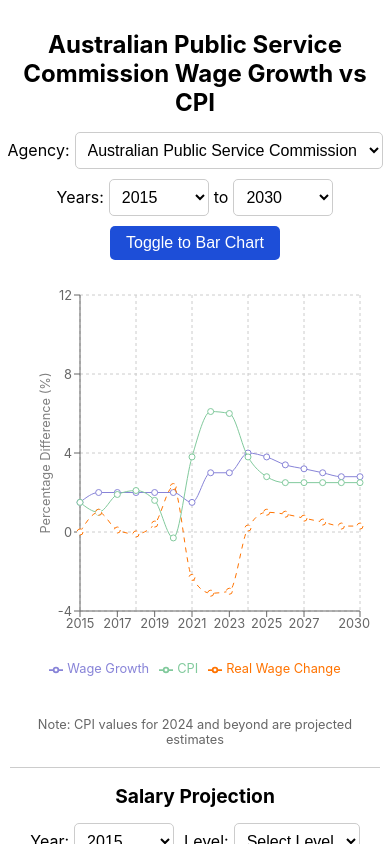
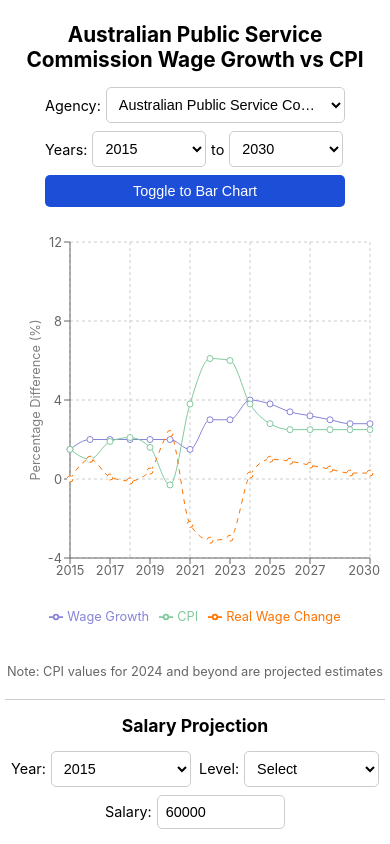
Before and after one commit to ashah12/aps-vs-cpi, a React (Create React App) app: page / in a window 390 px wide. Shown: the top 844 px of the page. Built offline with nearby package versions, Linux system fonts and the light colour scheme.

Commit message:
Fixed layout for mobile

```diff
--- a/src/App.js
+++ b/src/App.js
@@ -316,17 +316,17 @@
   return (
     <div style={{
       width: '100%',
-      padding: '10px',
+      padding: '5px',
       maxWidth: '100%',
       margin: '0 auto',
       overflowX: 'hidden',
       boxSizing: 'border-box'
     }}>
       <h2 style={{
-        fontSize: 'clamp(1.5rem, 4vw, 2rem)',
+        fontSize: 'clamp(1.3rem, 4vw, 1.8rem)',
         marginBottom: '15px',
         textAlign: 'center',
-        padding: '0 10px'
+        padding: '0 5px'
       }}>
         {AGENCIES[selectedAgency].name} Wage Growth vs CPI
       </h2>
@@ -336,20 +336,23 @@
         display: 'flex',
         flexDirection: 'row',
         flexWrap: 'wrap',
-        gap: '10px',
+        gap: '8px',
         marginBottom: '15px',
         justifyContent: 'center',
-        alignItems: 'center'
+        alignItems: 'center',
+        padding: '0 5px'
       }}>
         {/* Agency Selector */}
         <div style={{
           display: 'flex',
           alignItems: 'center',
           gap: '5px',
-          flex: '0 1 auto'
+          flex: '1 1 auto',
+          minWidth: '150px',
+          maxWidth: '300px'
         }}>
           <span style={{
-            fontSize: 'clamp(1rem, 3vw, 1.2rem)',
+            fontSize: 'clamp(0.9rem, 3vw, 1.1rem)',
             whiteSpace: 'nowrap'
           }}>Agency:</span>
           <select
@@ -357,11 +360,14 @@
             onChange={e => setSelectedAgency(e.target.value)}
             style={{
               padding: '8px',
-              fontSize: 'clamp(1rem, 3vw, 1.2rem)',
+              fontSize: 'clamp(0.9rem, 3vw, 1.1rem)',
               borderRadius: '5px',
               border: '1px solid #ccc',
               backgroundColor: '#fff',
-              minWidth: '200px'
+              width: '100%',
+              maxWidth: '100%',
+              overflow: 'hidden',
+              textOverflow: 'ellipsis'
             }}
           >
             {Object.keys(AGENCIES).map(agency => (
@@ -375,23 +381,25 @@
           display: 'flex',
           alignItems: 'center',
           gap: '5px',
-          flex: '0 1 auto'
+          flex: '1 1 auto',
+          minWidth: '150px',
+          maxWidth: '300px'
         }}>
           <span style={{
-            fontSize: 'clamp(1rem, 3vw, 1.2rem)',
+            fontSize: 'clamp(0.9rem, 3vw, 1.1rem)',
             whiteSpace: 'nowrap'
           }}>Years:</span>
-          <div style={{ display: 'flex', gap: '5px' }}>
+          <div style={{ display: 'flex', gap: '5px', width: '100%' }}>
             <select
               value={startYear}
               onChange={e => setStartYear(Number(e.target.value))}
               style={{
                 padding: '8px',
-                fontSize: 'clamp(1rem, 3vw, 1.2rem)',
+                fontSize: 'clamp(0.9rem, 3vw, 1.1rem)',
                 borderRadius: '5px',
                 border: '1px solid #ccc',
                 backgroundColor: '#fff',
-                minWidth: '100px'
+                width: '45%'
               }}
             >
               {yearOptions.map(year => (
@@ -399,7 +407,7 @@
               ))}
             </select>
             <span style={{
-              fontSize: 'clamp(1rem, 3vw, 1.2rem)',
+              fontSize: 'clamp(0.9rem, 3vw, 1.1rem)',
               display: 'flex',
               alignItems: 'center'
             }}>to</span>
@@ -408,11 +416,11 @@
               onChange={e => setEndYear(Number(e.target.value))}
               style={{
                 padding: '8px',
-                fontSize: 'clamp(1rem, 3vw, 1.2rem)',
+                fontSize: 'clamp(0.9rem, 3vw, 1.1rem)',
                 borderRadius: '5px',
                 border: '1px solid #ccc',
                 backgroundColor: '#fff',
-                minWidth: '100px'
+                width: '45%'
               }}
             >
               {yearOptions.map(year => (
@@ -432,8 +440,9 @@
             border: 'none',
             borderRadius: '5px',
             cursor: 'pointer',
-            fontSize: 'clamp(1rem, 3vw, 1.2rem)',
-            minWidth: '120px'
+            fontSize: 'clamp(0.9rem, 3vw, 1.1rem)',
+            width: '100%',
+            maxWidth: '300px'
           }}
         >
           Toggle to {chartType === 'line' ? 'Bar' : 'Line'} Chart
@@ -445,7 +454,7 @@
         width: '100%',
         height: 'clamp(300px, 50vh, 500px)',
         marginBottom: '20px',
-        padding: '0 10px',
+        padding: '0 5px',
         boxSizing: 'border-box'
       }}>
         <ResponsiveContainer width="100%" height="100%">
@@ -577,10 +586,10 @@
         marginTop: '20px',
         borderTop: '1px solid #ccc',
         paddingTop: '15px',
-        padding: '0 10px'
+        padding: '0 5px'
       }}>
         <h2 style={{
-          fontSize: 'clamp(1.2rem, 3vw, 1.5rem)',
+          fontSize: 'clamp(1.1rem, 3vw, 1.4rem)',
           marginBottom: '15px',
           textAlign: 'center'
         }}>
@@ -592,7 +601,7 @@
           display: 'flex',
           flexDirection: 'row',
           flexWrap: 'wrap',
-          gap: '10px',
+          gap: '8px',
           marginBottom: '15px',
           justifyContent: 'center',
           alignItems: 'center'
@@ -600,10 +609,13 @@
           <div style={{
             display: 'flex',
             alignItems: 'center',
-            gap: '5px'
+            gap: '5px',
+            flex: '1 1 auto',
+            minWidth: '120px',
+            maxWidth: '180px'
           }}>
             <span style={{
-              fontSize: 'clamp(1rem, 3vw, 1.2rem)',
+              fontSize: 'clamp(0.9rem, 3vw, 1.1rem)',
               whiteSpace: 'nowrap'
             }}>Year:</span>
             <select
@@ -611,11 +623,11 @@
               onChange={(e) => setProjectionStartYear(Number(e.target.value))}
               style={{
                 padding: '8px',
-                fontSize: 'clamp(1rem, 3vw, 1.2rem)',
+                fontSize: 'clamp(0.9rem, 3vw, 1.1rem)',
                 borderRadius: '5px',
                 border: '1px solid #ccc',
                 backgroundColor: '#fff',
-                minWidth: '100px'
+                width: '100%'
               }}
             >
               {yearOptions.map(year => (
@@ -628,10 +640,13 @@
           <div style={{
             display: 'flex',
             alignItems: 'center',
-            gap: '5px'
+            gap: '5px',
+            flex: '1 1 auto',
+            minWidth: '120px',
+            maxWidth: '180px'
           }}>
             <span style={{
-              fontSize: 'clamp(1rem, 3vw, 1.2rem)',
+              fontSize: 'clamp(0.9rem, 3vw, 1.1rem)',
               whiteSpace: 'nowrap'
             }}>Level:</span>
             <select
@@ -639,14 +654,14 @@
               onChange={handleAPSLevelChange}
               style={{
                 padding: '8px',
-                fontSize: 'clamp(1rem, 3vw, 1.2rem)',
+                fontSize: 'clamp(0.9rem, 3vw, 1.1rem)',
                 borderRadius: '5px',
                 border: '1px solid #ccc',
                 backgroundColor: '#fff',
-                minWidth: '100px'
+                width: '100%'
               }}
             >
-              <option value="">Select Level</option>
+              <option value="">Select</option>
               {SALARY_DATA[selectedAgency] && Object.keys(SALARY_DATA[selectedAgency]).map(level => (
                 <option key={level} value={level}>{level}</option>
               ))}
@@ -658,10 +673,13 @@
             <div style={{
               display: 'flex',
               alignItems: 'center',
-              gap: '5px'
+              gap: '5px',
+              flex: '1 1 auto',
+              minWidth: '120px',
+              maxWidth: '180px'
             }}>
               <span style={{
-                fontSize: 'clamp(1rem, 3vw, 1.2rem)',
+                fontSize: 'clamp(0.9rem, 3vw, 1.1rem)',
                 whiteSpace: 'nowrap'
               }}>Step:</span>
               <select
@@ -669,11 +687,11 @@
                 onChange={handleAPSStepChange}
                 style={{
                   padding: '8px',
-                  fontSize: 'clamp(1rem, 3vw, 1.2rem)',
+                  fontSize: 'clamp(0.9rem, 3vw, 1.1rem)',
                   borderRadius: '5px',
                   border: '1px solid #ccc',
                   backgroundColor: '#fff',
-                  minWidth: '100px'
+                  width: '100%'
                 }}
               >
                 {SALARY_DATA[selectedAgency][selectedAPSLevel] &&
@@ -687,10 +705,13 @@
           <div style={{
             display: 'flex',
             alignItems: 'center',
-            gap: '5px'
+            gap: '5px',
+            flex: '1 1 auto',
+            minWidth: '120px',
+            maxWidth: '180px'
           }}>
             <span style={{
-              fontSize: 'clamp(1rem, 3vw, 1.2rem)',
+              fontSize: 'clamp(0.9rem, 3vw, 1.1rem)',
               whiteSpace: 'nowrap'
             }}>Salary:</span>
             <input
@@ -699,11 +720,11 @@
               onChange={(e) => setStartingSalary(Number(e.target.value))}
               style={{
                 padding: '8px',
-                fontSize: 'clamp(1rem, 3vw, 1.2rem)',
+                fontSize: 'clamp(0.9rem, 3vw, 1.1rem)',
                 borderRadius: '5px',
                 border: '1px solid #ccc',
                 backgroundColor: '#fff',
-                minWidth: '120px'
+                width: '100%'
               }}
             />
           </div>
```
